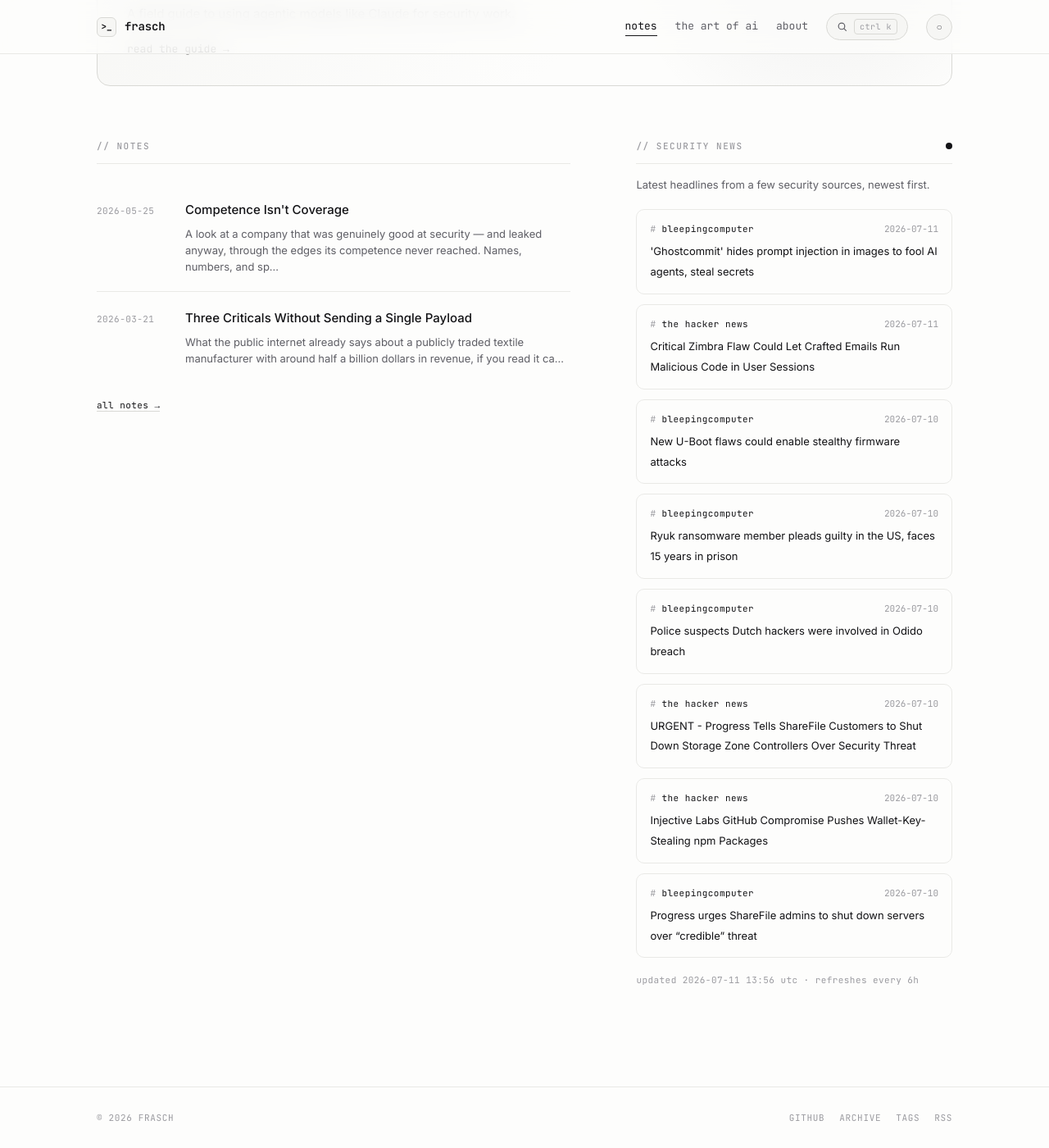
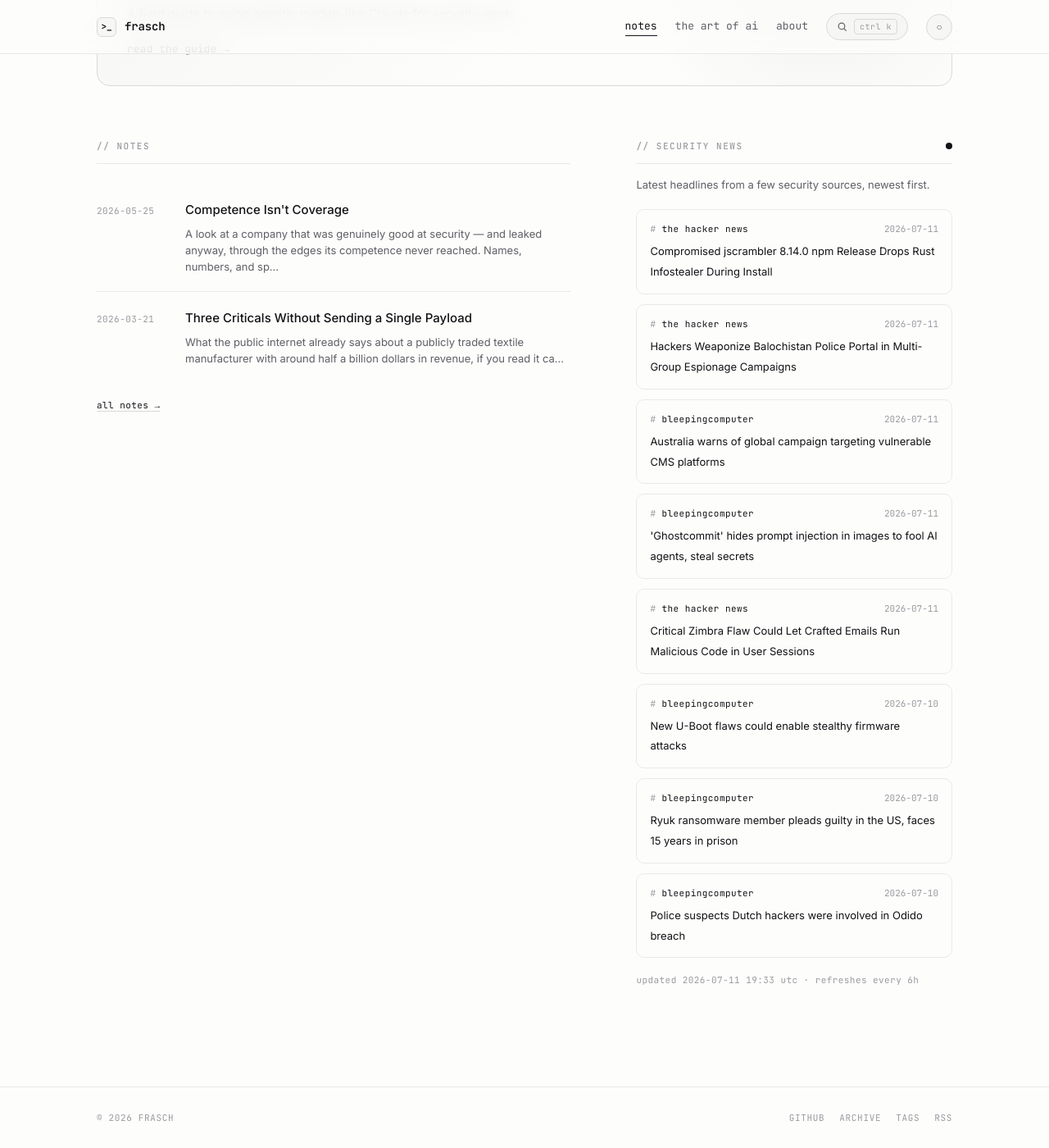
Before and after one commit to whoisfrasch/frasch, a Jekyll site: the page built from index.html, in a window 1280 px wide and 1400 px high, scrolled down 615 px. Shown: the whole window at 82% size. Built offline with Jekyll 4.4.1, drawn with Linux system fonts in a browser that asks for light colours.

Commit message:
Refresh security news feed

```diff
--- a/_data/news.json
+++ b/_data/news.json
@@ -1,6 +1,24 @@
 {
-  "updated": "2026-07-11T13:56:57Z",
+  "updated": "2026-07-11T19:33:50Z",
   "items": [
+    {
+      "source": "the hacker news",
+      "title": "Compromised jscrambler 8.14.0 npm Release Drops Rust Infostealer During Install",
+      "link": "https://thehackernews.com/2026/07/compromised-jscrambler-8140-npm-release.html",
+      "date": "2026-07-11T17:59:26Z"
+    },
+    {
+      "source": "the hacker news",
+      "title": "Hackers Weaponize Balochistan Police Portal in Multi-Group Espionage Campaigns",
+      "link": "https://thehackernews.com/2026/07/hackers-weaponize-balochistan-police.html",
+      "date": "2026-07-11T17:49:31Z"
+    },
+    {
+      "source": "bleepingcomputer",
+      "title": "Australia warns of global campaign targeting vulnerable CMS platforms",
+      "link": "https://www.bleepingcomputer.com/news/security/australia-warns-of-global-campaign-targeting-vulnerable-cms-platforms/",
+      "date": "2026-07-11T14:18:23Z"
+    },
     {
       "source": "bleepingcomputer",
       "title": "'Ghostcommit' hides prompt injection in images to fool AI agents, steal secrets",
@@ -30,24 +48,6 @@
       "title": "Police suspects Dutch hackers were involved in Odido breach",
       "link": "https://www.bleepingcomputer.com/news/security/police-suspects-dutch-hackers-were-involved-in-odido-breach/",
       "date": "2026-07-10T16:37:01Z"
-    },
-    {
-      "source": "the hacker news",
-      "title": "URGENT - Progress Tells ShareFile Customers to Shut Down Storage Zone Controllers Over Security Threat",
-      "link": "https://thehackernews.com/2026/07/urgent-progress-tells-sharefile.html",
-      "date": "2026-07-10T16:30:00Z"
-    },
-    {
-      "source": "the hacker news",
-      "title": "Injective Labs GitHub Compromise Pushes Wallet-Key-Stealing npm Packages",
-      "link": "https://thehackernews.com/2026/07/injective-labs-github-compromise-pushes.html",
-      "date": "2026-07-10T16:29:00Z"
-    },
-    {
-      "source": "bleepingcomputer",
-      "title": "Progress urges ShareFile admins to shut down servers over “credible” threat",
-      "link": "https://www.bleepingcomputer.com/news/security/progress-urges-sharefile-customers-to-shut-down-servers-over-credible-threat/",
-      "date": "2026-07-10T16:26:10Z"
     }
   ]
 }
```
